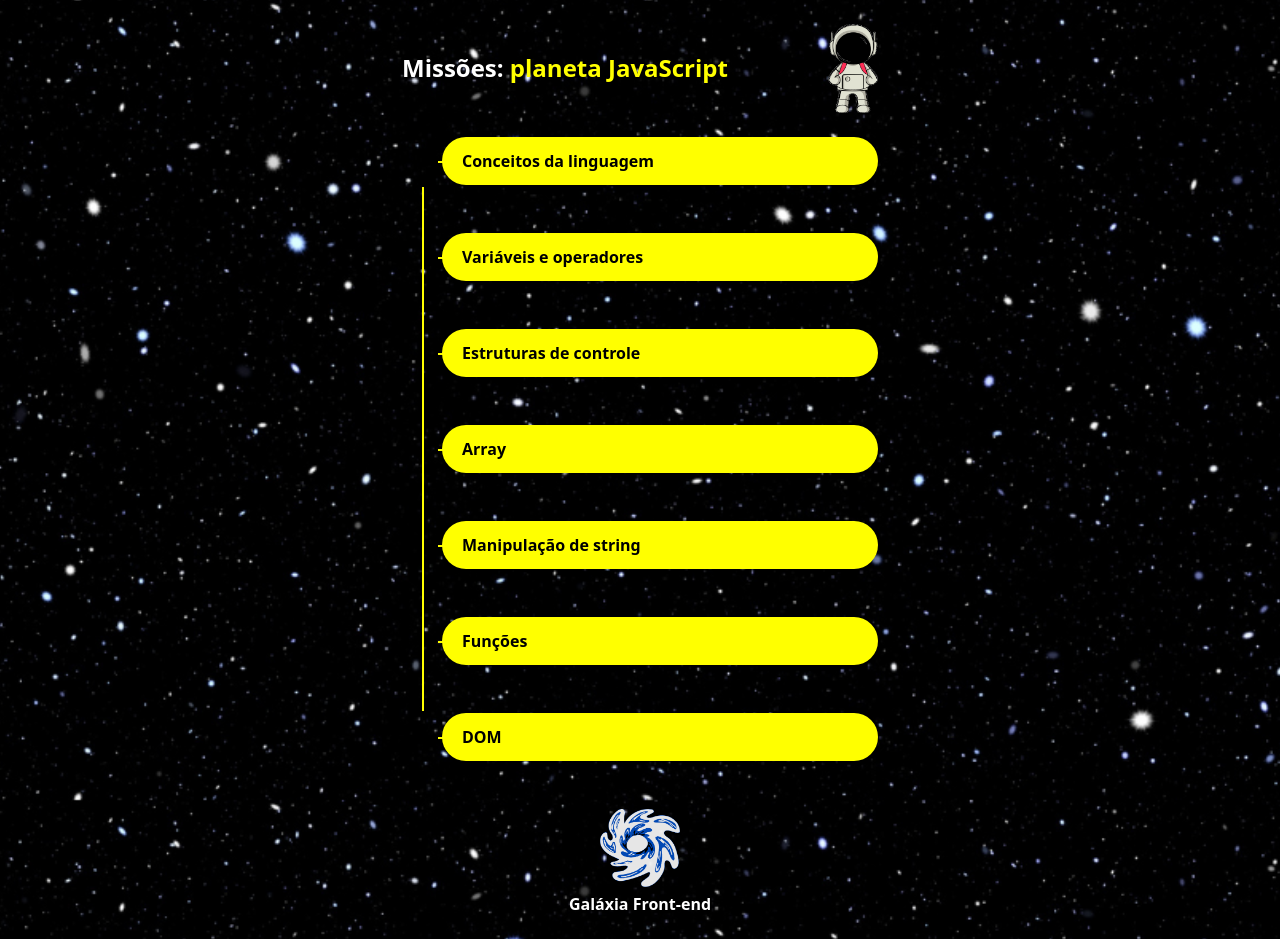
After one commit to FernandoDelmondes47/FutureCoders_Django, a Django app: page /planeta_javascript/ in a window 1280 px wide. The commit adds this page. Run offline with Django 5.2, Linux system fonts and the light colour scheme.

Commit message:
Adicionado as telas de selecao de planetas e misssoes javascript

```diff
--- a/app/templates/escolha_galaxia.html
+++ b/app/templates/escolha_galaxia.html
@@ -26,7 +26,7 @@
             <!-- Opção 1: Front-end -->
             <div class="col-6 text-center">
                 <!-- Link envolvendo a imagem para torná-la clicável -->
-                <a href="#" class="text-decoration-none text-white d-block transition-transform">
+                <a href="{% url 'galaxia_front' %}" class="text-decoration-none text-white d-block transition-transform">
                     <!-- Substitua 'galaxia_front.png' pela imagem correta -->
                     <img src="{% static 'img/galaxia_front.png' %}" alt="Galáxia Front-end" class="img-fluid" style="max-width:100px;">
                     <p class="fw-bold fs-4">Galáxia<br>Front-end</p>
@@ -35,9 +35,9 @@
 
             <!-- Opção 2: Back-end -->
             <div class="col-6 text-center">
-                <a href="#" class="text-decoration-none text-white d-block transition-transform">
+                <a href="{% url 'galaxia_back' %}" class="text-decoration-none text-white d-block transition-transform">
                     <!-- Substitua 'galaxia_back.png' pela imagem correta -->
-                    <img src="{% static 'img/galaxia_back1.png' %}" alt="Galáxia Back-end" class="img-fluid mb-2" style="max-width: 100px;">
+                    <img src="{% static 'img/galaxia_back.png' %}" alt="Galáxia Back-end" class="img-fluid mb-2" style="max-width: 100px;">
                     <p class="fw-bold fs-4">Galáxia<br>Back-end</p>
                 </a>
             </div>
--- /dev/null
+++ b/app/templates/planeta_javascript.html
@@ -0,0 +1,145 @@
+{% load static %}
+<!DOCTYPE html>
+<html lang="pt-br">
+<head>
+    <meta charset="UTF-8">
+    <meta name="viewport" content="width=device-width, initial-scale=1.0">
+    <title>Missões - Planeta JavaScript</title>
+    <!-- Bootstrap 5 CDN -->
+    <link href="https://cdn.jsdelivr.net/npm/bootstrap@5.3.0/dist/css/bootstrap.min.css" rel="stylesheet">
+
+    <style>
+        /* Linha Vertical da Timeline */
+        .timeline-line {
+            position: absolute;
+            left: 20px;
+            top: 50px;
+            bottom: 50px;
+            width: 2px;
+            background-color: #FFFF00; /* Amarelo */
+        }
+
+        /* Setas da Timeline */
+        .timeline-arrow {
+            position: absolute;
+            left: 20px; /* Começa na linha */
+            top: 50%;
+            width: 20px;
+            height: 2px;
+            background-color: #FFFF00;
+        }
+        .timeline-arrow::after {
+            content: '';
+            position: absolute;
+            right: 0;
+            top: -4px;
+            border-left: 8px solid #FFFF00;
+            border-top: 5px solid transparent;
+            border-bottom: 5px solid transparent;
+        }
+
+        /* Botão de Missão */
+        .mission-btn {
+            background-color: #FFFF00; /* Amarelo Vibrante */
+            color: #000;
+            border: none;
+            font-weight: 800; /* Extra Bold */
+            border-radius: 50px; /* Pílula */
+            padding: 12px 20px;
+            width: 100%;
+            transition: transform 0.2s, background-color 0.2s;
+            position: relative;
+            z-index: 2;
+        }
+        .mission-btn:hover {
+            transform: scale(1.05);
+            background-color: #FFD700; /* Ouro */
+        }
+    </style>
+</head>
+
+<body class="min-vh-100 text-white"
+      style="background-image: url('{% static 'img/background.png' %}'); background-size: cover; background-position: center; background-attachment: fixed;">
+
+    <div class="container py-4" style="max-width: 500px;">
+
+        <!-- Cabeçalho -->
+        <div class="d-flex align-items-center justify-content-between mb-4">
+            <h1 class="h4 fw-bold m-0">
+                Missões: <span style="color: #FFFF00;">planeta JavaScript</span>
+            </h1>
+            <!-- Astronauta Pequeno -->
+            <img src="{% static 'img/astronauta_sem_fundo.png' %}" alt="Astronauta" style="width: 50px;">
+        </div>
+
+        <!-- Lista de Missões com Linha Conectora -->
+        <div class="position-relative ps-3">
+
+            <!-- Linha Vertical (Timeline) -->
+            <div class="timeline-line"></div>
+
+            <!-- Missão 1 -->
+            <div class="d-flex align-items-center mb-5 position-relative">
+                <div class="timeline-arrow"></div> <!-- Seta -->
+                <a href="#" class="mission-btn text-decoration-none d-block ms-4 shadow-sm">
+                    Conceitos da linguagem
+                </a>
+            </div>
+
+            <!-- Missão 2 -->
+            <div class="d-flex align-items-center mb-5 position-relative">
+                <div class="timeline-arrow"></div>
+                <a href="#" class="mission-btn text-decoration-none d-block ms-4 shadow-sm">
+                    Variáveis e operadores
+                </a>
+            </div>
+
+            <!-- Missão 3 -->
+            <div class="d-flex align-items-center mb-5 position-relative">
+                <div class="timeline-arrow"></div>
+                <a href="#" class="mission-btn text-decoration-none d-block ms-4 shadow-sm">
+                    Estruturas de controle
+                </a>
+            </div>
+
+            <!-- Missão 4 -->
+            <div class="d-flex align-items-center mb-5 position-relative">
+                <div class="timeline-arrow"></div>
+                <a href="#" class="mission-btn text-decoration-none d-block ms-4 shadow-sm">
+                    Array
+                </a>
+            </div>
+
+            <!-- Missão 5 -->
+            <div class="d-flex align-items-center mb-5 position-relative">
+                <div class="timeline-arrow"></div>
+                <a href="#" class="mission-btn text-decoration-none d-block ms-4 shadow-sm">
+                    Manipulação de string
+                </a>
+            </div>
+
+            <!-- Missão 6 -->
+            <div class="d-flex align-items-center mb-5 position-relative">
+                <div class="timeline-arrow"></div>
+                <a href="#" class="mission-btn text-decoration-none d-block ms-4 shadow-sm">
+                    Funções
+                </a>
+            </div>
+
+            <!-- Missão 7 -->
+            <div class="d-flex align-items-center mb-5 position-relative">
+                <div class="timeline-arrow"></div>
+                <a href="#" class="mission-btn text-decoration-none d-block ms-4 shadow-sm">
+                    DOM
+                </a>
+            </div>
+
+        </div>
+
+        <!-- Galáxia no Rodapé (Ícone Branco/Azul que criamos) -->
+        <div class="text-center mt-5">
+            <a href="{% url 'galaxia_front' %}"><img src="{% static 'img/galaxia_front.png' %}" alt="Galáxia" style="width: 80px; opacity: 0.9;"></a>
+            <h2 class="h6 mt-2 fw-bold m-0">Galáxia Front-end</h2>
+        </div>
+
+    </div>
--- a/app/urls.py
+++ b/app/urls.py
@@ -5,4 +5,8 @@ urlpatterns = [
     path('', views.login_view, name='login'),
     path('cadastro/', views.cadastro_view, name='cadastro'),
     path('escolha_galaxia/', views.escolhaGalaxia_view, name='escolha_galaxia'),
+    path('galaxia_back/', views.galaxia_back_view, name='galaxia_back'),
+    path('galaxia_front/', views.galaxia_front_view, name='galaxia_front'),
+    path('planeta_construcao/', views.construcao_view, name='planeta_construcao'),
+    path('planeta_javascript/', views.planeta_javascript_view, name='planeta_javascript'),
 ]
--- a/app/views.py
+++ b/app/views.py
@@ -9,3 +9,15 @@ def cadastro_view(request):
 
 def escolhaGalaxia_view(request):
     return render(request, 'escolha_galaxia.html')
+
+def galaxia_back_view(request):
+    return render(request, 'galaxia_back.html')
+
+def galaxia_front_view(request):
+    return render(request, 'galaxia_front.html')
+
+def construcao_view(request):
+    return render(request, 'planeta_construcao.html')
+
+def planeta_javascript_view(request):
+    return render(request, 'planeta_javascript.html')
```
Also changed, not shown: app/templates/galaxia_back.html (added, +108 -0 lines), app/templates/galaxia_front.html (added, +107 -0 lines), app/templates/planeta_construcao.html (added, +85 -0 lines), app/static/img/galaxia_back.png, app/static/img/galaxia_back1.png (deleted), app/static/img/galaxia_back2.png (added), app/static/img/planeta_css.png (renamed from app/static/img/10_sem_fundo.png), app/static/img/planeta_html.png (renamed from app/static/img/9_sem_fundo.png), app/static/img/planeta_java.png (renamed from app/static/img/7_sem_fundo.png), app/static/img/planeta_javascript.png (renamed from app/static/img/5_sem_fundo.png), app/static/img/planeta_php.png (renamed from app/static/img/8_sem_fundo.png), app/static/img/planeta_python.png (renamed from app/static/img/6_sem_fundo.png), app/static/img/planeta_vue.png (renamed from app/static/img/12_sem_fundo.png).
